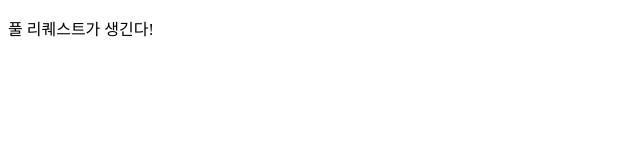
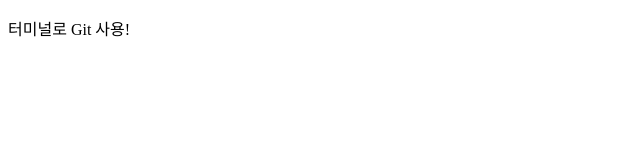
Before and after one commit to yunhwa25/GitinitTest, a plain HTML site: page index.html in a window 1280 px wide. Shown: the full height of the page, 0-640 px from the left. Drawn offline with Linux system fonts and the light colour scheme.

Commit message:
터미널에서 커밋

```diff
--- a/index.html
+++ b/index.html
@@ -7,6 +7,6 @@
     <title>이건 새로운 기능!!</title>
   </head>
   <body>
-    <p>풀 리퀘스트가 생긴다!</p>
+    <p>터미널로 Git 사용!</p>
   </body>
 </html>
```
